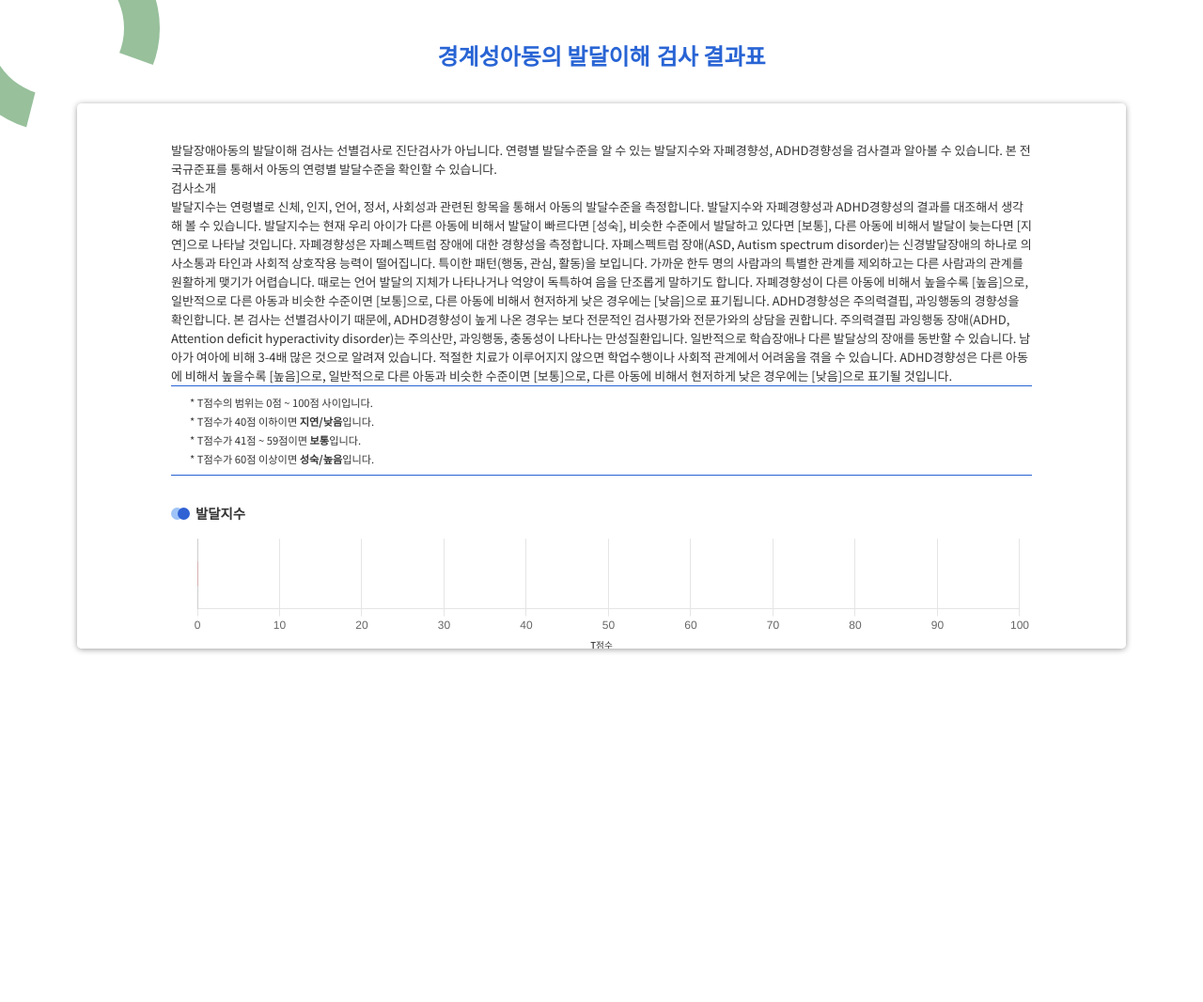
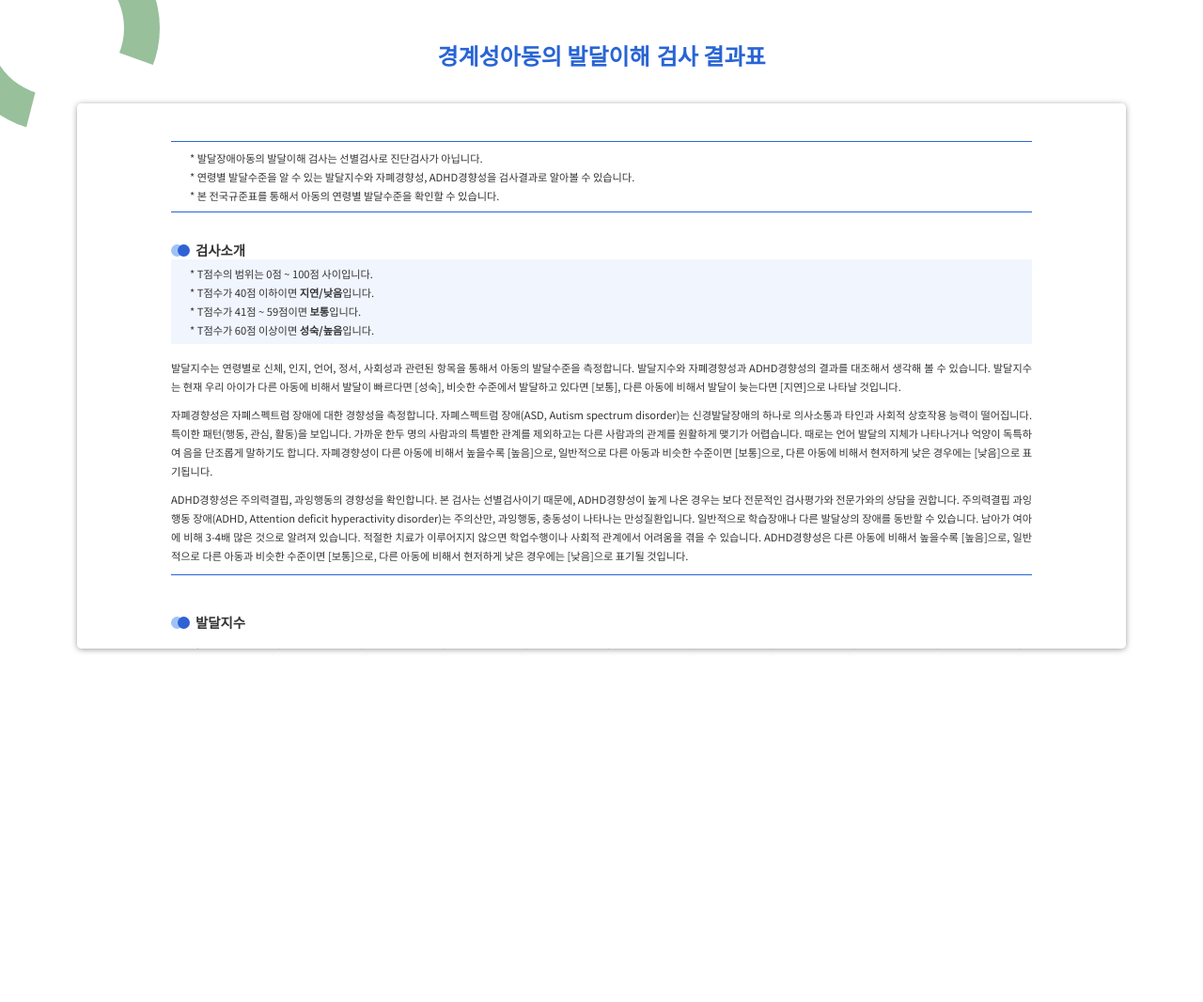
Before and after one commit to ChildDisabilityTest/Front, a Django app: template templates/growthTest/result.html in a window 1280 px wide; the page is wider, and only the part inside the window is pictured. Shown: the top 1066 px of that part at 94% size. Run offline with Django 4.2, Linux system fonts and the light colour scheme; the template is opened without the code that fills it, so the values that code supplies are empty; some libraries are stand-ins or nearby versions.

Commit message:
add result common text. 221229 sy.

```diff
--- a/static/css/result.css
+++ b/static/css/result.css
@@ -39,6 +39,14 @@
   border-radius: 7px;
   /* background-clip: padding-box;
   border: 0.5px solid transparent; */
+}
+
+.result-top {
+  border-top: 0.1rem solid #2864d4;
+  border-bottom: 0.1rem solid #2864d4;
+  margin-bottom: 30px;
+  padding: 7px 20px;
+  font-size: 0.7rem;
 }
 
 .test-info-wrap {
@@ -92,6 +100,24 @@
   font-size: 0.6rem;
   font-weight: 500;
   text-align: center;
+}
+
+.researchBtn {
+  text-decoration: none;
+  font-size: 0.9rem;
+  color: #ffffff;
+  background-color: #2864d4;
+
+  width: 160px;
+  padding: 8px 0;
+  border-radius: 4px;
+  margin-top: 20px;
+}
+
+.researchBtn:hover {
+  text-decoration: none;
+  color: #2864d4;
+  background-color: #d2e0fb;
 }
 
 /* card news */
@@ -206,11 +232,20 @@
 
 /* T Score */
 .twrap {
+  background-color: #f0f5fe;
+  margin-bottom: 15px;
+  padding: 5px 20px;
+  font-size: 0.7rem;
+}
+
+.result-common-text {
+  font-size: 0.7rem;
+  margin-bottom: 10px;
+  text-align: justify;
+}
+
+.divide-blue {
   border-top: 0.1rem solid #2864d4;
-  border-bottom: 0.1rem solid #2864d4;
-  margin-bottom: 30px;
-  padding: 7px 20px;
-  font-size: 0.7rem;
 }
 
 /* From tablet portrait to mobile */
--- a/static/css/style.css
+++ b/static/css/style.css
@@ -1150,12 +1150,13 @@ ul.data-list-2 li label.error {
 }
 
 .answer-wrap {
-  /* background-color: rgb(189, 189, 189); */
-  margin-bottom: 20px;
+  /* background-color: rgb(228, 204, 151); */
+  margin-bottom: 17px;
   display: flex;
   flex-direction: column;
   justify-content: center;
   align-items: center;
+  gap: 2px;
   width: 25%;
 }
 
@@ -1164,7 +1165,7 @@ ul.data-list-2 li label.error {
   vertical-align: middle;
   width: 1.1rem;
   height: 1.1rem;
-  border: 1px solid rgb(179, 179, 179);
+  border: 1px solid #757575;
   border-radius: 50%;
   transition: border 0.3s ease-in-out;
 }
@@ -1177,11 +1178,15 @@ ul.data-list-2 li label.error {
 }
 
 .answer-label {
-  font-size: 11px;
-  /* transform: scale(0.9); */
+  font-size: 10px;
   color: #757575;
-  /* color: #000; */
   cursor: pointer;
+  height: 30px;
+  line-height: 14px;
+  text-align: center;
+
+  display: flex;
+  align-items: center;
 }
 
 .complete-text {
@@ -1198,7 +1203,7 @@ ul.data-list-2 li label.error {
 }
 
 .test-notice {
-  margin: 40px 0 20px 0;
+  margin: 10px 0 10px 0;
 }
 
 .test-notice div {
@@ -1239,6 +1244,7 @@ ul.data-list-2 li label.error {
   line-height: 1rem;
   padding: 10px 0;
   text-align: center;
+  border-radius: 4px;
 }
 
 /*============================================================================================*/
@@ -1252,9 +1258,9 @@ ul.data-list-2 li label.error {
 }
 
 @media (min-width: 768px) and (max-width: 979px) {
-  #middle-wizard {
+  /* #middle-wizard {
     padding: 40px 60px 35px 60px;
-  }
+  } */
   #contact {
     background: none;
   }
@@ -1275,7 +1281,7 @@ ul.data-list-2 li label.error {
 }
 
 /* From tablet portrait to mobile */
-@media (max-width: 767px) {
+@media (max-width: 768px) {
   #top-nav {
     width: 100%;
     float: left;
@@ -1374,6 +1380,10 @@ ul.data-list-2 li label.error {
   /* 검사 문항 체크 에러 */
   .answer-wrap label.error {
     bottom: 55px;
+  }
+
+  #complete {
+    padding: 0;
   }
 }
 
@@ -1463,7 +1473,7 @@ ul.data-list-2 li label.error {
     margin-bottom: 14px;
   }
   .answer-label {
-    transform: scale(0.8);
+    transform: scale(0.9);
   }
   .info-padding {
     padding: 8px 30px;
--- a/templates/growthTest/result.html
+++ b/templates/growthTest/result.html
@@ -24,28 +24,47 @@
   <div id="survey_container" class="result-container">
     <div id="middle-wizard">
       <div class="step step-padding">
-        <!--  -->
-        <div>
-          발달장애아동의 발달이해 검사는 선별검사로 진단검사가 아닙니다. 연령별 발달수준을 알 수
-          있는 발달지수와 자폐경향성, ADHD경향성을 검사결과 알아볼 수 있습니다. 본 전국규준표를
-          통해서 아동의 연령별 발달수준을 확인할 수 있습니다.
+        <!-- 결과지 상단 -->
+        <div class="result-top">
+          * 발달장애아동의 발달이해 검사는 선별검사로 진단검사가 아닙니다. <br />
+          * 연령별 발달수준을 알 수 있는 발달지수와 자폐경향성, ADHD경향성을 검사결과로 알아볼 수
+          있습니다. <br />
+          * 본 전국규준표를 통해서 아동의 연령별 발달수준을 확인할 수 있습니다.
         </div>
 
-        <!-- 검사 소개 -->
-        <div>
-          <div>검사소개</div>
-          <div>
+        <!-- 검사소개 -->
+        <div class="result-wrap">
+          <div class="list-wrap">
+            <div id="back-circle"></div>
+            <div id="front-circle"></div>
+            <div class="result-subtitle">검사소개</div>
+          </div>
+
+          <!-- T점수 안내 -->
+          <div class="twrap">
+            <div>* T점수의 범위는 0점 ~ 100점 사이입니다.</div>
+            <div>* T점수가 40점 이하이면 <strong>지연/낮음</strong>입니다.</div>
+            <div>* T점수가 41점 ~ 59점이면 <strong>보통</strong>입니다.</div>
+            <div>* T점수가 60점 이상이면 <strong>성숙/높음</strong>입니다.</div>
+          </div>
+
+          <div class="result-common-text">
             발달지수는 연령별로 신체, 인지, 언어, 정서, 사회성과 관련된 항목을 통해서 아동의
             발달수준을 측정합니다. 발달지수와 자폐경향성과 ADHD경향성의 결과를 대조해서 생각해 볼 수
             있습니다. 발달지수는 현재 우리 아이가 다른 아동에 비해서 발달이 빠르다면 [성숙], 비슷한
             수준에서 발달하고 있다면 [보통], 다른 아동에 비해서 발달이 늦는다면 [지연]으로 나타날
-            것입니다. 자폐경향성은 자폐스펙트럼 장애에 대한 경향성을 측정합니다. 자폐스펙트럼
-            장애(ASD, Autism spectrum disorder)는 신경발달장애의 하나로 의사소통과 타인과 사회적
-            상호작용 능력이 떨어집니다. 특이한 패턴(행동, 관심, 활동)을 보입니다. 가까운 한두 명의
-            사람과의 특별한 관계를 제외하고는 다른 사람과의 관계를 원활하게 맺기가 어렵습니다.
-            때로는 언어 발달의 지체가 나타나거나 억양이 독특하여 음을 단조롭게 말하기도 합니다.
-            자폐경향성이 다른 아동에 비해서 높을수록 [높음]으로, 일반적으로 다른 아동과 비슷한
-            수준이면 [보통]으로, 다른 아동에 비해서 현저하게 낮은 경우에는 [낮음]으로 표기됩니다.
+            것입니다.
+          </div>
+          <div class="result-common-text">
+            자폐경향성은 자폐스펙트럼 장애에 대한 경향성을 측정합니다. 자폐스펙트럼 장애(ASD, Autism
+            spectrum disorder)는 신경발달장애의 하나로 의사소통과 타인과 사회적 상호작용 능력이
+            떨어집니다. 특이한 패턴(행동, 관심, 활동)을 보입니다. 가까운 한두 명의 사람과의 특별한
+            관계를 제외하고는 다른 사람과의 관계를 원활하게 맺기가 어렵습니다. 때로는 언어 발달의
+            지체가 나타나거나 억양이 독특하여 음을 단조롭게 말하기도 합니다. 자폐경향성이 다른
+            아동에 비해서 높을수록 [높음]으로, 일반적으로 다른 아동과 비슷한 수준이면 [보통]으로,
+            다른 아동에 비해서 현저하게 낮은 경우에는 [낮음]으로 표기됩니다.
+          </div>
+          <div class="result-common-text">
             ADHD경향성은 주의력결핍, 과잉행동의 경향성을 확인합니다. 본 검사는 선별검사이기 때문에,
             ADHD경향성이 높게 나온 경우는 보다 전문적인 검사평가와 전문가와의 상담을 권합니다.
             주의력결핍 과잉행동 장애(ADHD, Attention deficit hyperactivity disorder)는 주의산만,
@@ -55,14 +74,7 @@
             다른 아동에 비해서 높을수록 [높음]으로, 일반적으로 다른 아동과 비슷한 수준이면
             [보통]으로, 다른 아동에 비해서 현저하게 낮은 경우에는 [낮음]으로 표기될 것입니다.
           </div>
-        </div>
-
-        <!-- T점수 안내 -->
-        <div class="twrap">
-          <div>* T점수의 범위는 0점 ~ 100점 사이입니다.</div>
-          <div>* T점수가 40점 이하이면 <strong>지연/낮음</strong>입니다.</div>
-          <div>* T점수가 41점 ~ 59점이면 <strong>보통</strong>입니다.</div>
-          <div>* T점수가 60점 이상이면 <strong>성숙/높음</strong>입니다.</div>
+          <div class="divide-blue"></div>
         </div>
 
         <!-- 발달지수  -->
@@ -138,25 +150,42 @@
         </div>
 
         <!-- 종합 소견 -->
-        <div>
-          <div>종합소견</div>
-          <div>
+        <div class="result-wrap">
+          <div class="list-wrap">
+            <div id="back-circle"></div>
+            <div id="front-circle"></div>
+            <div class="result-subtitle">종합소견</div>
+          </div>
+
+          <div class="result-common-text">
             발달지수가 [성숙],[보통]으로 나타나면서, 자폐경향성이 [보통], [낮음], ADHD경향성이
             [보통], [낮음] 으로 나타난다면 아동이 밝고 건강하게 잘 성장하고 있을 가능성이 높습니다.
             우리아이가 바르고 건강하게 성장할 수 있도록 열심히 노력하고 서포트하고 있는
-            부모님/양육자분께 큰 박수드립니다. 발달지수가 [지연]으로 나타나면서, 자폐경향성이
-            [높음], ADHD경향성이 [높음]으로 나타난다면, 발달지연과 함께 발달장애가 의심되는
-            상황입니다. 발달검사와 더불어 자폐, ADHD와 관련된 전문검사도구를 활용하여 보다 정밀한
-            발달검사와 전문가의 상담을 받아보실 것을 권합니다. 발달지수가 [보통], [성숙]으로
-            나타나면서, 자폐경향성이 [높음], ADHD경향성이 [높음]으로 나타난다면, 자폐스펙트럼
-            장애에서 나타날 수 있는 문제행동의 유형, ADHD장애에서 나타날 수 있는 문제행동의 유형,
-            현재 아동의 문제행동의 양상과 패턴을 비교하여 관찰해보실 것을 권합니다. 즉 아동이
-            성장하고 발달하는 과정에서 생겨나는 문제행동인지, 자폐나 ADHD경향성에서 나타날 수 있는
-            행동인지 구분할 필요가 있습니다. 또한 자폐스펙트럼장애 전문검사도구와 ADHD
+            부모님/양육자분께 큰 박수드립니다.
+          </div>
+          <div class="result-common-text">
+            발달지수가 [지연]으로 나타나면서, 자폐경향성이 [높음], ADHD경향성이 [높음]으로
+            나타난다면, 발달지연과 함께 발달장애가 의심되는 상황입니다. 발달검사와 더불어 자폐,
+            ADHD와 관련된 전문검사도구를 활용하여 보다 정밀한 발달검사와 전문가의 상담을 받아보실
+            것을 권합니다.
+          </div>
+          <div class="result-common-text">
+            발달지수가 [보통], [성숙]으로 나타나면서, 자폐경향성이 [높음], ADHD경향성이 [높음]으로
+            나타난다면, 자폐스펙트럼 장애에서 나타날 수 있는 문제행동의 유형, ADHD장애에서 나타날 수
+            있는 문제행동의 유형, 현재 아동의 문제행동의 양상과 패턴을 비교하여 관찰해보실 것을
+            권합니다.
+          </div>
+          <div class="result-common-text">
+            즉 아동이 성장하고 발달하는 과정에서 생겨나는 문제행동인지, 자폐나 ADHD경향성에서 나타날
+            수 있는 행동인지 구분할 필요가 있습니다. 또한 자폐스펙트럼장애 전문검사도구와 ADHD
             전문검사도구를 통해서 보다 전문적인 검사와 전문가와의 상담을 받아볼 필요가 있겠습니다.
+          </div>
+          <div class="result-common-text">
             발달상 문제는 조기발견, 조기치료가 중요합니다. 사랑스러운 아이의 든든한 양육자가
             되어주세요. 위대한 육아를 응원 드립니다.
           </div>
+
+          <div class="divide-blue"></div>
         </div>
 
         <!-- 기타 공지-->
@@ -166,10 +195,10 @@
               <img src="{% static 'img/notice.png' %}" width="30px" class="test-info-img" />
             </div>
             <div>
-              보다 자세한 결과상담을 원하신다면, 미사교심리연구소로 연락해 주세요. <br />
-              E-mail: misakyo@naver.com <br />
-              https://misakyo.com <br />
-              https://blog.naver.com/misakyo
+              <img src="{% static 'img/event.png' %}" width="160px" class="" />
+              <a href="https://forms.gle/PN4caWJ9vhKvZB4A6" class="researchBtn"
+                >만족도 조사 참여하기</a
+              >
             </div>
           </div>
 
@@ -178,8 +207,10 @@
               <img src="{% static 'img/notice.png' %}" width="30px" class="test-info-img" />
             </div>
             <div>
-              <img src="{% static 'img/event.png' %}" width="80px" class="" />
-              <a href="https://forms.gle/PN4caWJ9vhKvZB4A6">만족도 조사 참여하기</a>
+              보다 자세한 결과상담을 원하신다면, 미사교심리연구소로 연락해 주세요. <br />
+              E-mail: misakyo@naver.com <br />
+              https://misakyo.com <br />
+              https://blog.naver.com/misakyo
             </div>
           </div>
         </div>
--- a/templates/user/userInfo.html
+++ b/templates/user/userInfo.html
@@ -268,5 +268,6 @@
 <script src="{% static 'js/retina.js'%}"></script>
 <script src="{% static 'js/owl.carousel.min.js'%}"></script>
 <script src="{% static 'js/functions.js'%}"></script>
+<script src="{% static 'js/birthDateRange.js'%}"></script>
 
 {% endblock content %}
```
Also changed, not shown: static/css/home.css (+104 -11 lines), static/js/birthDateRange.js (added, +20 -0 lines), static/js/functions.js (+0 -21 lines), templates/growthTest/home.html (+105 -44 lines), static/img/expert1@2x.png (added), static/img/expert2@2x.png (added).
